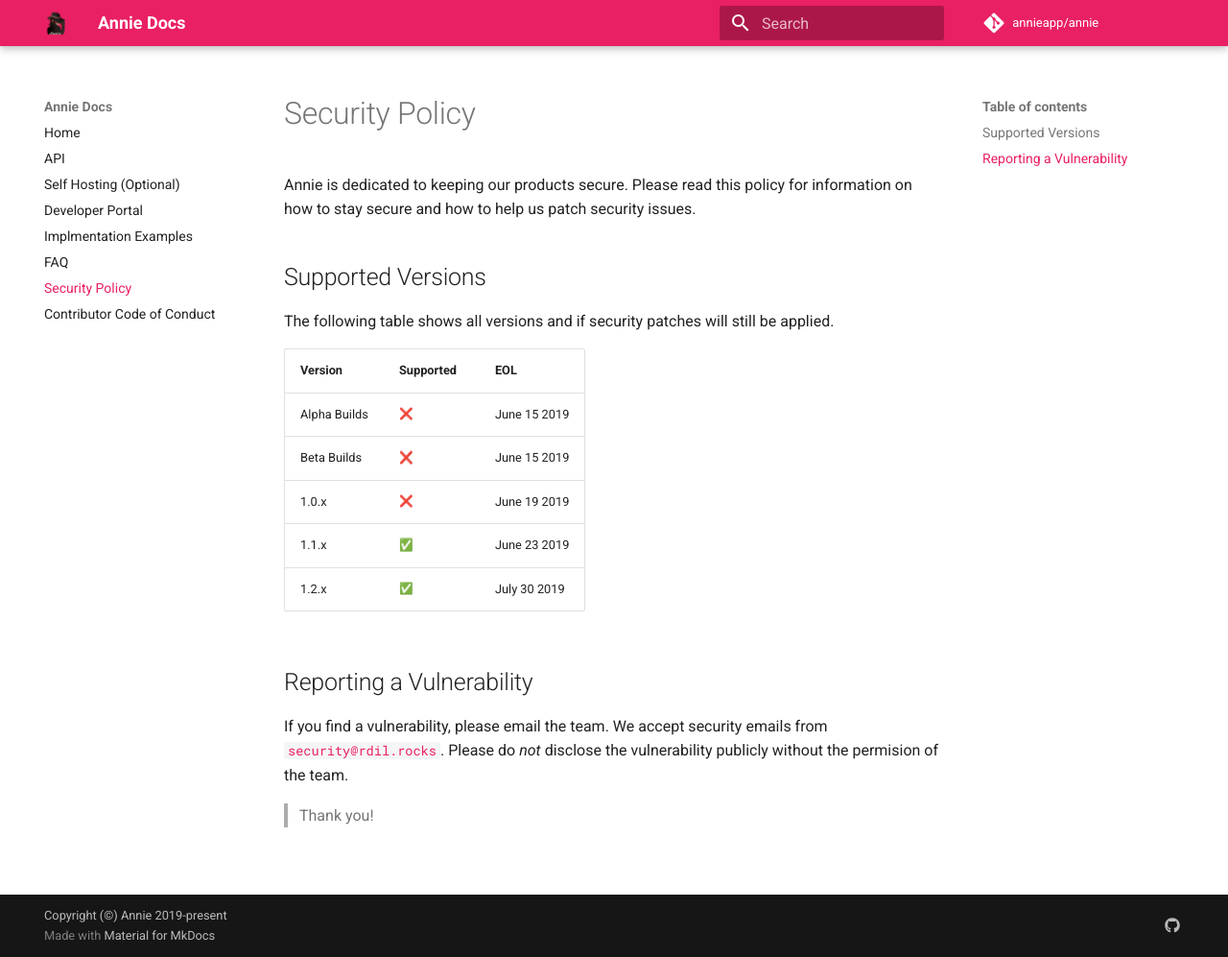
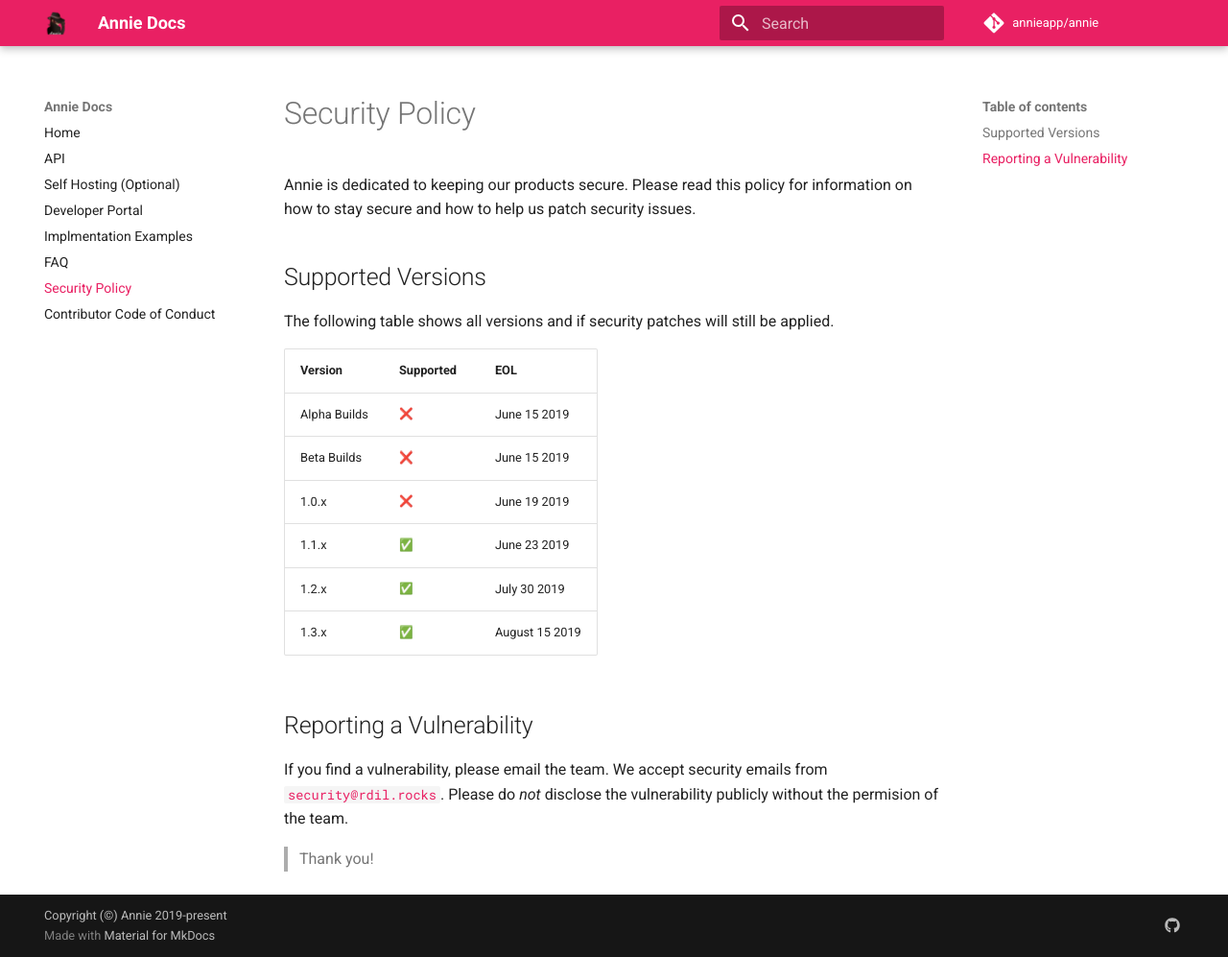
Before and after one commit to annieapp/annie, an MkDocs documentation site: the page built from docs/security.md, in a window 1280 px wide and 997 px high. Shown: the whole window at 96% size. Built offline with MkDocs 1.6.1 and Material for MkDocs 9.7.7, drawn with Linux system fonts in a browser that asks for light colours; emoji names are drawn with the system emoji font; comment, search, counter and statistics services are not loaded.

Commit message:
1.3 in docs

```diff
--- a/docs/security.md
+++ b/docs/security.md
@@ -6,13 +6,14 @@ Annie is dedicated to keeping our products secure. Please read this policy for i
 
 The following table shows all versions and if security patches will still be applied.
 
-| Version        | Supported          | EOL          |
-| -------------- | ------------------ | ------------ |
-| Alpha Builds   | :x:                | June 15 2019 |
-| Beta Builds    | :x:                | June 15 2019 |
-| 1.0.x          | :x:                | June 19 2019 |
-| 1.1.x          | :white_check_mark: | June 23 2019 |
-| 1.2.x          | :white_check_mark: | July 30 2019 |
+| Version        | Supported          | EOL            |
+| -------------- | ------------------ | -------------- |
+| Alpha Builds   | :x:                | June 15 2019   |
+| Beta Builds    | :x:                | June 15 2019   |
+| 1.0.x          | :x:                | June 19 2019   |
+| 1.1.x          | :white_check_mark: | June 23 2019   |
+| 1.2.x          | :white_check_mark: | July 30 2019   |
+| 1.3.x          | :white_check_mark: | August 15 2019 |
 
 ## Reporting a Vulnerability
 
```
